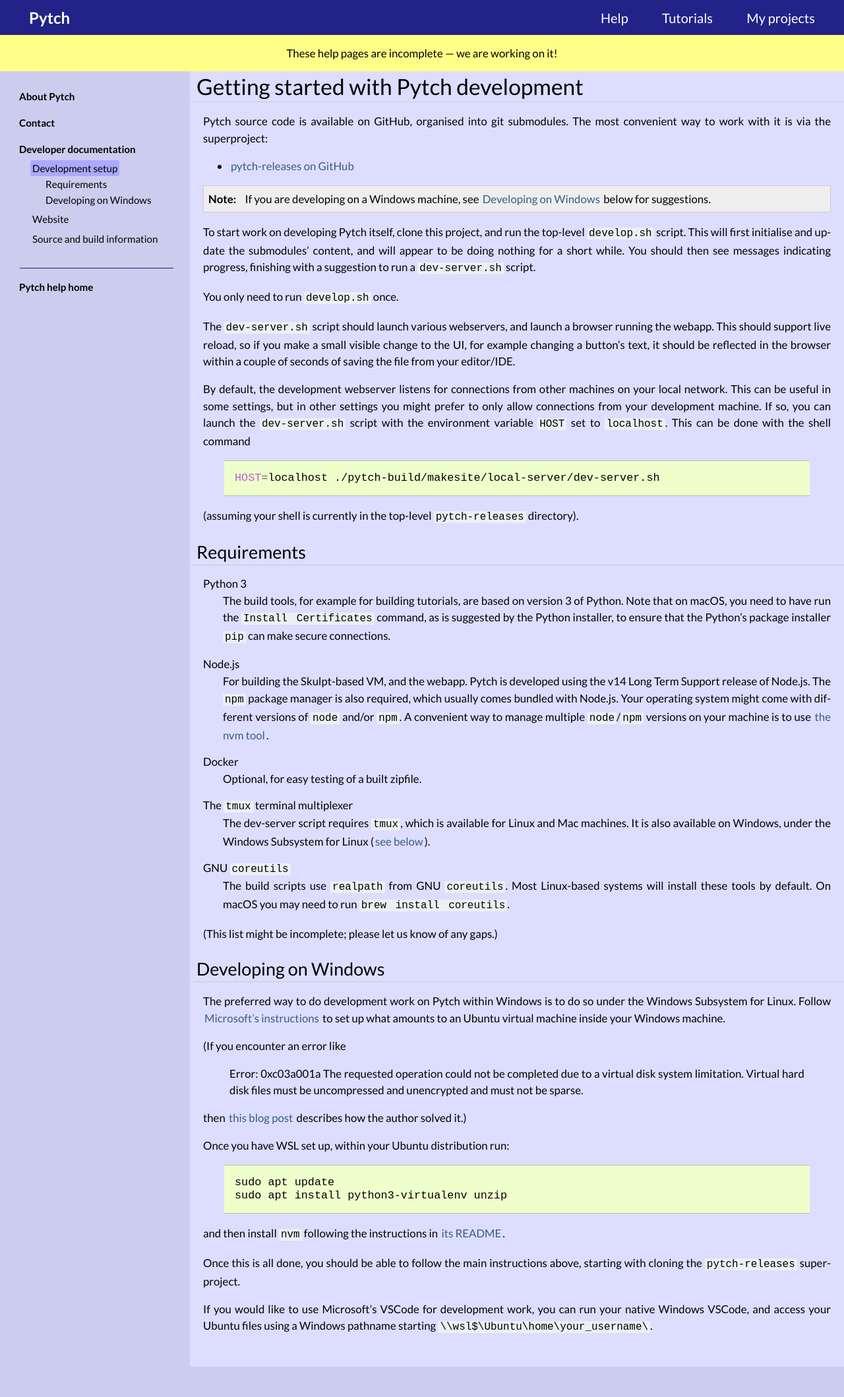
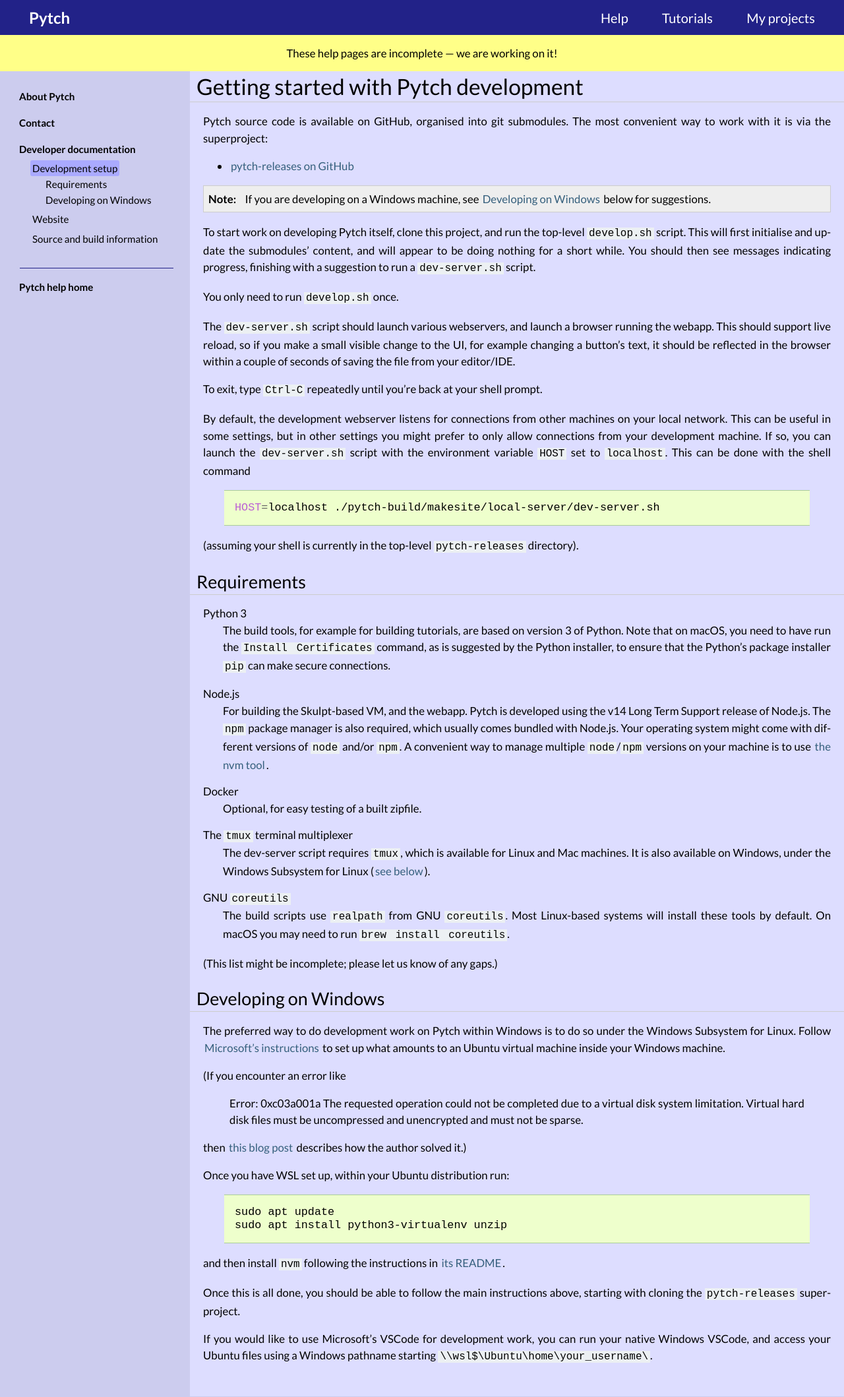
Before and after one commit to pytchlang/pytch-website, a Sphinx documentation site: the page built from source/developer/development-setup.rst, in a window 1280 px wide. Shown: the whole page at 66% size. Built offline with Sphinx 7.4.7, drawn with Linux system fonts in a browser that asks for light colours; pages that are not in the unit, such as notebooks, are missing from menus.

Commit message:
Add note re how to exit the dev-server

```diff
--- a/source/developer/development-setup.rst
+++ b/source/developer/development-setup.rst
@@ -25,6 +25,9 @@
 so if you make a small visible change to the UI, for example changing
 a button's text, it should be reflected in the browser within a couple
 of seconds of saving the file from your editor/IDE.
+
+To exit, type ``Ctrl-C`` repeatedly until you're back at your shell
+prompt.
 
 By default, the development webserver listens for connections from
 other machines on your local network.  This can be useful in some
```
